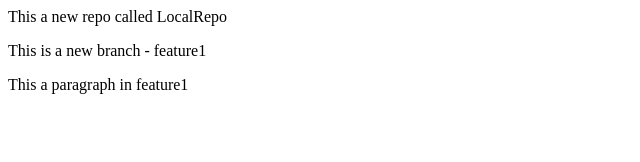
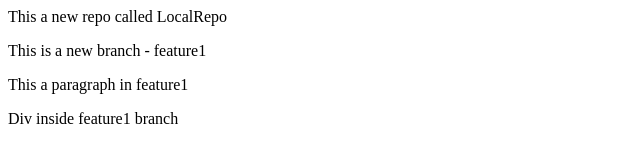
Before and after one commit to Jnaanamurthy/localrepo, a plain HTML site: page index.html in a window 1280 px wide. Shown: the whole page, without its empty margins (0-640 px from the left). Drawn offline with Linux system fonts and the light colour scheme.

Commit message:
Added a div in feature1 branch

```diff
--- a/index.html
+++ b/index.html
@@ -1,3 +1,4 @@
 <p>This a new repo called LocalRepo</p>
 <p>This is a new branch - feature1</p>
 <p>This a paragraph in feature1</p>
+<div>Div inside feature1 branch</div>
```
